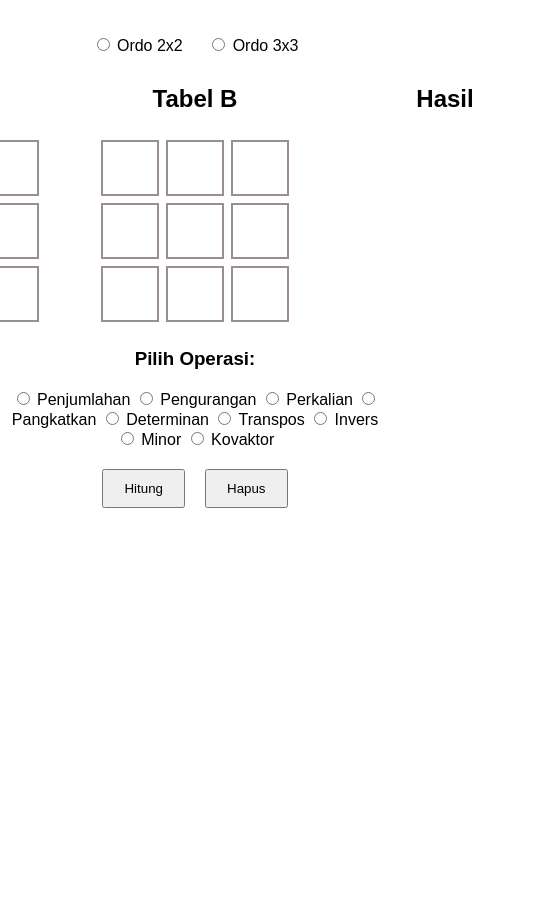
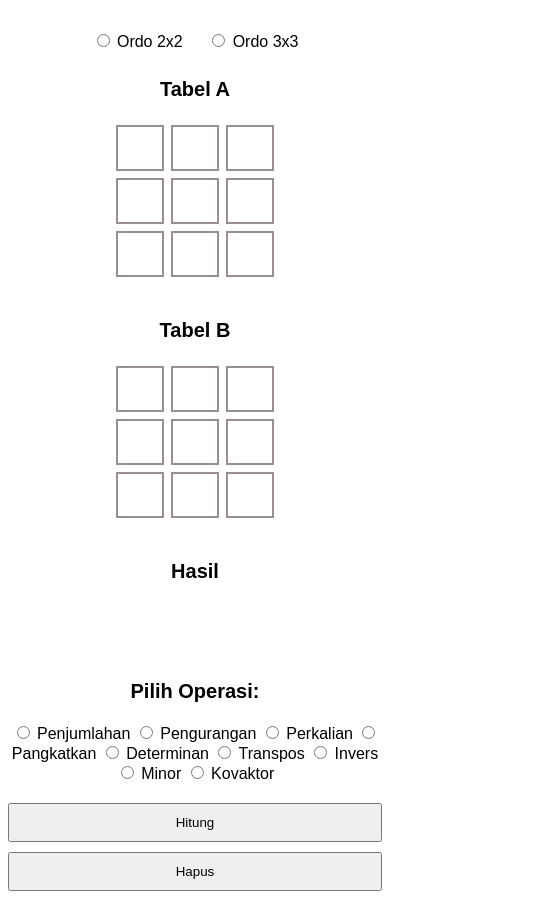
Before and after one commit to HFOURM/Aljabar-Liniear, a plain HTML site: page index.html in a window 390 px wide. Shown: the part 73-972 px from the top of the page, 545 px wide, since content can reach past the window. Before the commit the page ends 844 px from the top, so only its background shows below. Drawn offline with Linux system fonts and the light colour scheme.

Commit message:
Update style.css

```diff
--- a/style.css
+++ b/style.css
@@ -114,3 +114,39 @@ button {
 .matrix-options label {
   display: block;
 }
+
+@media screen and (max-width: 600px) {
+    .container {
+        padding: 10px;
+    }
+
+    .matrices {
+        flex-direction: column; /* Matriks A dan B vertikal */
+        gap: 20px;
+    }
+
+    .matrix {
+        width: 100%;
+    }
+
+    .matrix input {
+        width: 40px; /* Ukuran input lebih kecil di HP */
+        height: 40px;
+        font-size: 14px;
+    }
+
+    .result-table td {
+        width: 40px;
+        height: 40px;
+        font-size: 14px;
+    }
+
+    .button-container {
+        flex-direction: column; /* Tombol Hitung dan Hapus jadi vertikal */
+        gap: 10px;
+    }
+
+    h1, h2, h3 {
+        font-size: 20px;
+    }
+}
```
